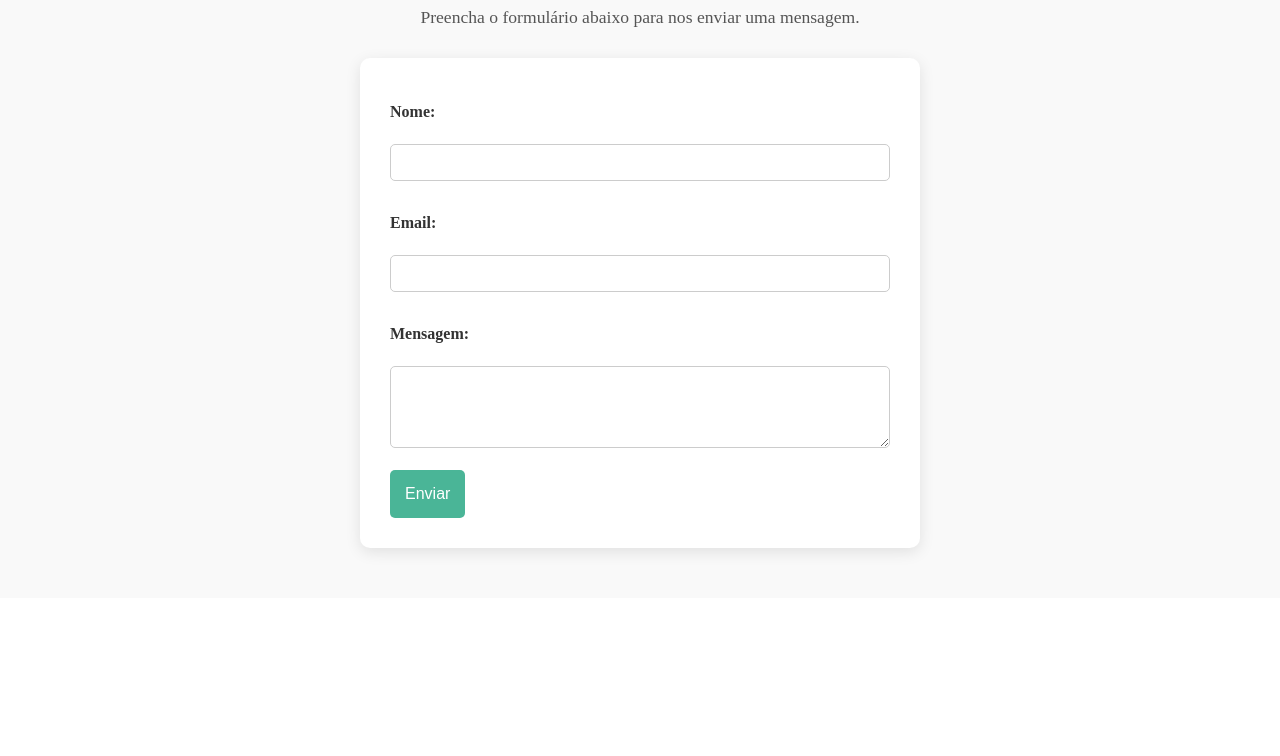
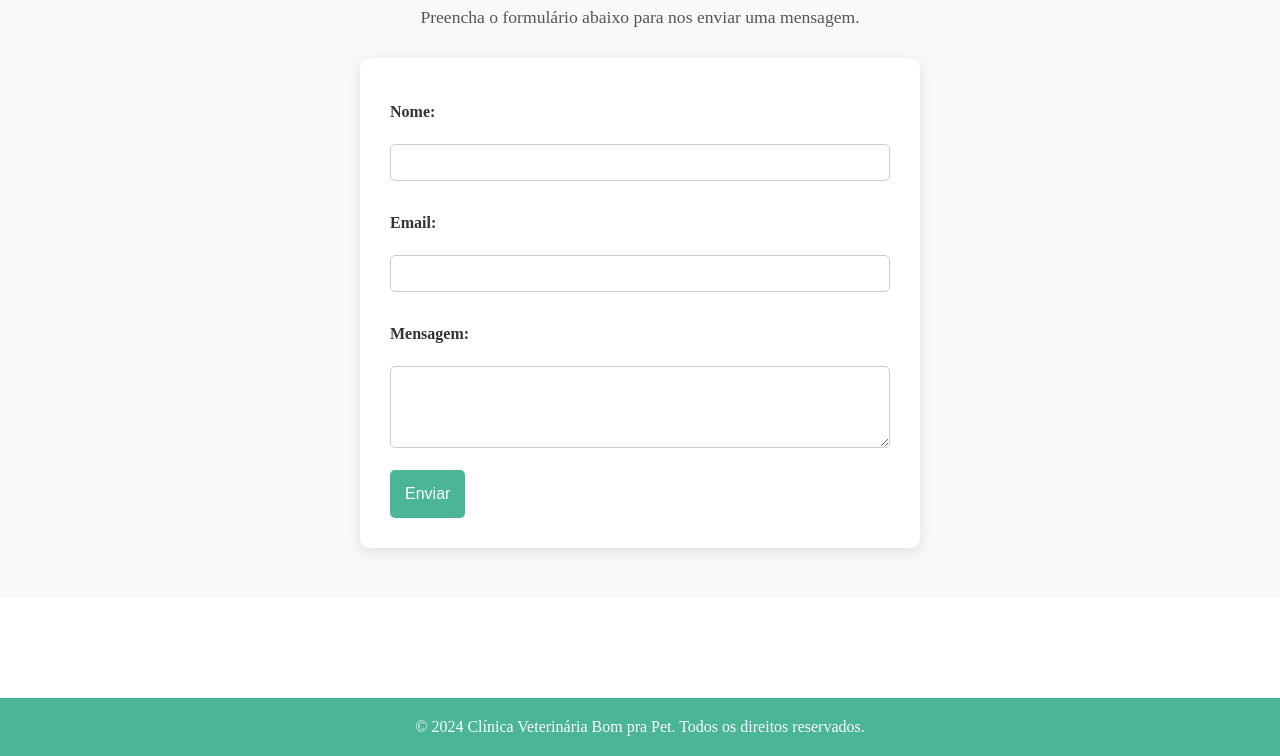
Before and after one commit to miwagrr/bomprapet, a plain HTML site: page contato.html in a window 1280 px wide. Shown: the part 140-896 px from the top of the page. Before the commit the page ends 800 px from the top, so only its background shows below. Drawn offline with Linux system fonts and the light colour scheme.

Commit message:
Update contato.html

```diff
--- a/contato.html
+++ b/contato.html
@@ -38,3 +38,13 @@
             <textarea id="mensagem-contato" name="mensagem" rows="4" cols="50" required></textarea><br><br>
             <button type="button" class="botao-formulario" id="botao-enviar-contato">Enviar</button>
         </form>
+    </section>
+</main>
+
+<footer>
+    <p>&copy; 2024 Clínica Veterinária Bom pra Pet. Todos os direitos reservados.</p>
+</footer>
+
+<script src="script.js"></script>
+</body>
+</html>
```
